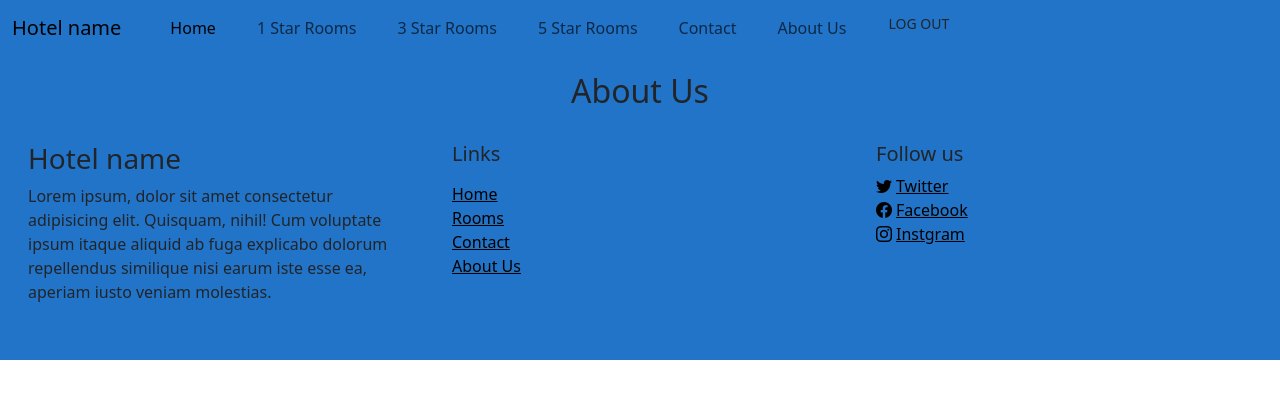
After one commit to inzemam7/Hotel-management, a PHP site: page /user_dashboard.php in a window 1280 px wide. The commit adds this page. Shown: the top 399 px of the page. Run offline with PHP 8.4, Linux system fonts and the light colour scheme; some libraries are stand-ins or nearby versions.

Commit message:
just changed nav bars

```diff
--- a/1star-rooms.php
+++ b/1star-rooms.php
@@ -25,7 +25,7 @@
 </head>
 
 <body>
-  <?php require 'navv/nav.php' ?>
+  <?php require 'navv/navrooms.php' ?>
 
   <h2 class="mt-3" style="text-align:center">OUR 1-STAR HOTEL ROOMS</h2>
   <div class=" mb-5" style="display:inline-block;vertical-align:top; width: fit-content; align-items: center;">
@@ -55,14 +55,14 @@
                   <input type="checkbox" id="f1" class="form-check-input shadow-none me-1">
                   <label class="form-check-label" for="f1">Wifi</label>
                 </div>
-                <div class="mb-2">
+                <!--<div class="mb-2">
                   <input type="checkbox" id="f2" class="form-check-input shadow-none me-1">
                   <label class="form-check-label" for="f2">food</label>
                 </div>
                 <div class="mb-2">
                   <input type="checkbox" id="f3" class="form-check-input shadow-none me-1">
                   <label class="form-check-label" for="f3">swimmingpool</label>
-                </div>
+                </div>-->
               </div>
             </div>
           </div>
--- a/3star-rooms.php
+++ b/3star-rooms.php
@@ -26,7 +26,7 @@
 </head>
 
 <body>
-  <?php require 'navv/nav.php' ?>
+  <?php require 'navv/navrooms.php' ?>
 
   <h2 class="mt-3" style="text-align:center">OUR 3-STAR HOTEL ROOMS</h2>
   <div class=" mb-5" style="display:inline-block;vertical-align:top; width: fit-content; align-items: center;">
@@ -60,10 +60,10 @@
                   <input type="checkbox" id="f2" class="form-check-input shadow-none me-1">
                   <label class="form-check-label" for="f2">food</label>
                 </div>
-                <div class="mb-2">
+                <!--<div class="mb-2">
                   <input type="checkbox" id="f3" class="form-check-input shadow-none me-1">
                   <label class="form-check-label" for="f3">swimmingpool</label>
-                </div>
+                </div>-->
               </div>
             </div>
           </div>
--- a/5star-rooms.php
+++ b/5star-rooms.php
@@ -24,7 +24,7 @@
 </head>
 
 <body>
-  <?php require 'navv/nav.php' ?>
+  <?php require 'navv/navrooms.php' ?>
 
   <h2 class="mt-3" style="text-align:center">OUR 5-STAR HOTEL ROOMS</h2>
   <div class=" mb-5" style="display:inline-block;vertical-align:top; width: fit-content; align-items: center;">
--- a/login.php
+++ b/login.php
@@ -143,7 +143,6 @@ $con = new mysqli('localhost','root','','hotel_management');
       }
     }
 ?>
-
 <footer class="footer" id="about">
 
 
--- /dev/null
+++ b/navv/nav2.php
@@ -0,0 +1,85 @@
+<!doctype html>
+<html lang="en">
+  <head>
+    <meta charset="utf-8">
+    <meta name="viewport" content="width=device-width, initial-scale=1">
+    <title>Admin Login</title>
+    <link href="https://cdn.jsdelivr.net/npm/bootstrap@5.3.3/dist/css/bootstrap.min.css" rel="stylesheet" integrity="sha384-QWTKZyjpPEjISv5WaRU9OFeRpok6YctnYmDr5pNlyT2bRjXh0JMhjY6hW+ALEwIH" crossorigin="anonymous">
+
+    <style>
+
+      .nav-item a{
+
+        position:relative;
+        margin-left:25px;
+      }
+
+      .navbar {
+            background-color: #2274C9;
+            color:black;
+
+
+        }
+
+
+      .nav-item a::after{
+        content:'';
+        position:absolute;
+        left:0;
+        bottom:6px;
+        width:100%;
+        height:1.5px;
+        background:black;
+        border-radius:5px;
+        transform:scaleX(0);
+        transition:transform .5s;
+      }
+
+
+      .nav-item a:hover::after{
+        transform:scaleX(1);
+
+      }
+
+    </style>
+    <nav class="navbar navbar-expand-lg">
+  <div class="container-fluid">
+    <a class="navbar-brand" href="index.php">Hotel name</a>
+    <button class="navbar-toggler" type="button" data-bs-toggle="collapse" data-bs-target="#navbarSupportedContent" aria-controls="navbarSupportedContent" aria-expanded="false" aria-label="Toggle navigation">
+      <span class="navbar-toggler-icon"></span>
+    </button>
+    <div class="collapse navbar-collapse" id="navbarSupportedContent">
+      <ul class="navbar-nav me-auto mb-2 mb-lg-0">
+        <li class="nav-item">
+          <a class="nav-link active" aria-current="page" href="index.php">Home</a>
+        </li>
+        <li class="nav-item">
+          <a class="nav-link" href="1star-rooms.php">1 Star Rooms</a>
+        </li>
+        <li class="nav-item">
+          <a class="nav-link" href="3star-rooms.php">3 Star Rooms</a>
+        </li>
+        <li class="nav-item">
+          <a class="nav-link" href="5star-rooms.php">5 Star Rooms</a>
+        </li>
+        <li class="nav-item">
+          <a class="nav-link" href="#contact">Contact</a>
+        </li>
+        <li class="nav-item">
+          <a class="nav-link" href="#about">About Us</a>
+        </li>
+        <li class="nav-item">
+        <a href="logout.php" class="btn btn-sm">LOG OUT</a>
+        </li>
+      </ul>
+      <!--<form class="d-flex" role="search">
+        <button class="btn btn-outline-dark shadow-none me-lg-3 me-3" type="submit" ><a class="nav-link" href="login.php"> Login</a></button>
+        <button class="btn btn-outline-dark" type="submit"><a class="nav-link" href="registration.php">Register</a></button>
+      </form>-->
+    </div>
+  </div>
+
+</nav>
+<script src="https://cdn.jsdelivr.net/npm/bootstrap@5.3.3/dist/js/bootstrap.bundle.min.js" integrity="sha384-YvpcrYf0tY3lHB60NNkmXc5s9fDVZLESaAA55NDzOxhy9GkcIdslK1eN7N6jIeHz" crossorigin="anonymous"></script>
+  </body>
+</html>
--- /dev/null
+++ b/user_dashboard.php
@@ -0,0 +1,20 @@
+<!DOCTYPE html>
+<html lang="en">
+<head>
+    <meta charset="UTF-8">
+    <meta name="viewport" content="width=device-width, initial-scale=1.0">
+    <title>Document</title>
+    <link rel="stylesheet" href="https://cdn.jsdelivr.net/npm/bootstrap-icons@1.3.0/font/bootstrap-icons.css">
+    <link href="https://cdn.jsdelivr.net/npm/bootstrap@5.3.3/dist/css/bootstrap.min.css" rel="stylesheet"
+        integrity="sha384-QWTKZyjpPEjISv5WaRU9OFeRpok6YctnYmDr5pNlyT2bRjXh0JMhjY6hW+ALEwIH" crossorigin="anonymous">
+</head>
+<body>
+<?php require 'navv/nav2.php' ?>
+
+
+<?php require 'include/footer.php' ?>
+  <script src="https://cdn.jsdelivr.net/npm/bootstrap@5.3.3/dist/js/bootstrap.bundle.min.js"
+    integrity="sha384-YvpcrYf0tY3lHB60NNkmXc5s9fDVZLESaAA55NDzOxhy9GkcIdslK1eN7N6jIeHz"
+    crossorigin="anonymous"></script>
+</body>
+</html>
```
Also changed, not shown: navv/logout.php (added, +8 -0 lines), navv/navrooms.php (added, +85 -0 lines).
